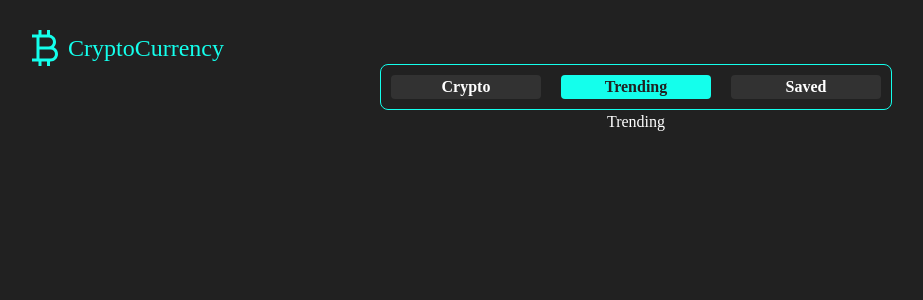
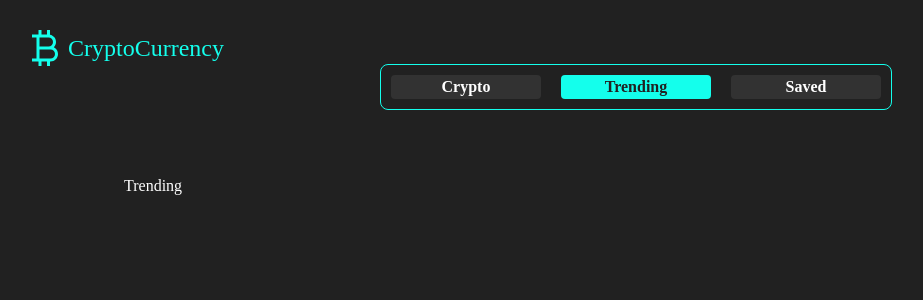
Before and after one commit to Harshu467/CryptoCurrency, a React (Create React App) app: page /trending in a window 1280 px wide. Shown: the top 300 px of the page, without its empty margins (4-927 px from the left). Built offline with nearby package versions, Linux system fonts and the light colour scheme; no server answers.

Commit message:
file created

```diff
--- a/src/pages/Trending.js
+++ b/src/pages/Trending.js
@@ -1,9 +1,11 @@
 import React from 'react'
-
 const Trending = () => {
   return (
-    <div>Trending</div>
+    <section
+    className='w-[80%] h-full flex flex-end mt-16 mb-24 relative flex-col '>
+      Trending
+    </section>
   )
 }
 
-export default Trending
+export default Trending;
```
